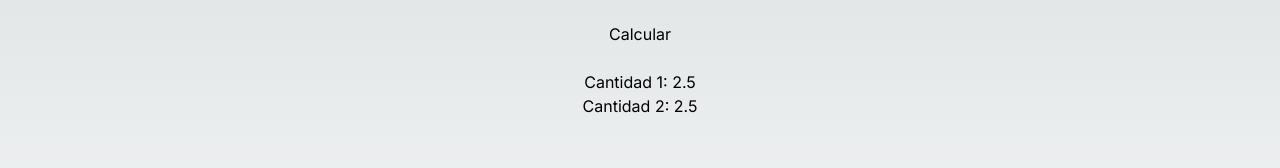
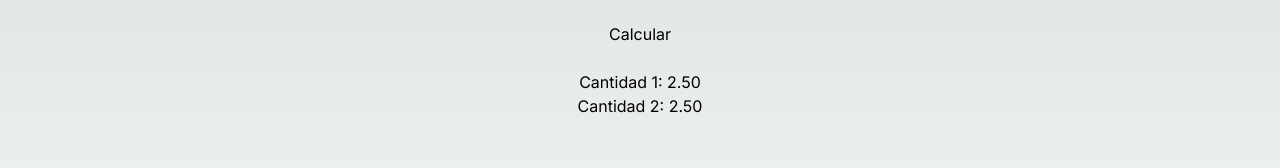
Before and after one commit to Kadyha/Surebets-Calculator, a Next.js app: page / in a window 1280 px wide. Both pictures are taken after typing "5", "5", "5", "5" into the empty fields and a click on the button "Calcular". Shown: the part 266-434 px from the top of the page. Built offline with nearby package versions, Linux system fonts and the light colour scheme.

Commit message:
Update page.tsx

```diff
--- a/app/page.tsx
+++ b/app/page.tsx
@@ -75,8 +75,8 @@ export default function Home() {
 
   {Number(result) > 0 &&
         <>
-          <p>Cantidad 1: {amountOne}</p>
-          <p>Cantidad 2: {amountTwo}</p>
+          <p>Cantidad 1: {parseFloat(amountOne).toFixed(2)}</p>
+          <p>Cantidad 2: {parseFloat(amountTwo).toFixed(2)}</p>
         </>
 
       }
```
